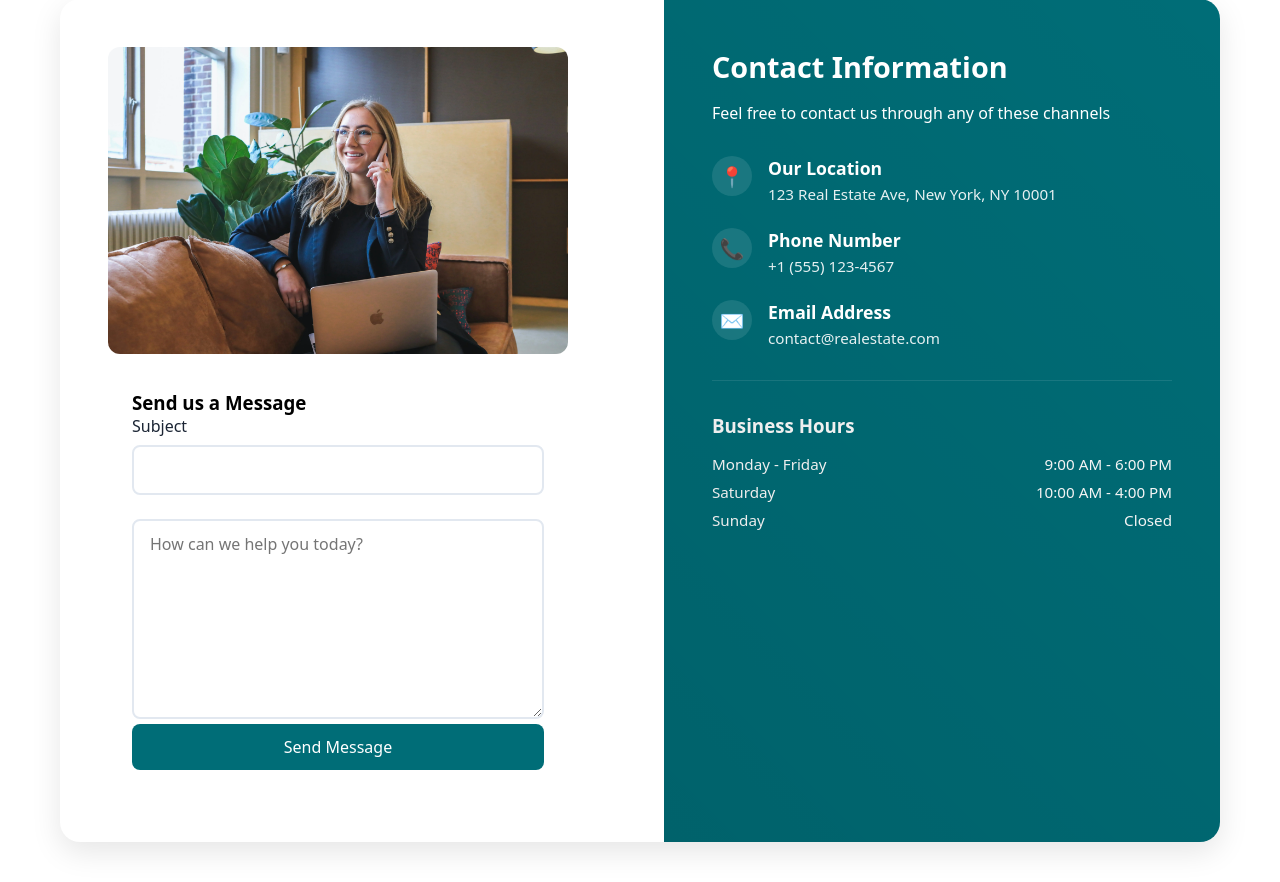
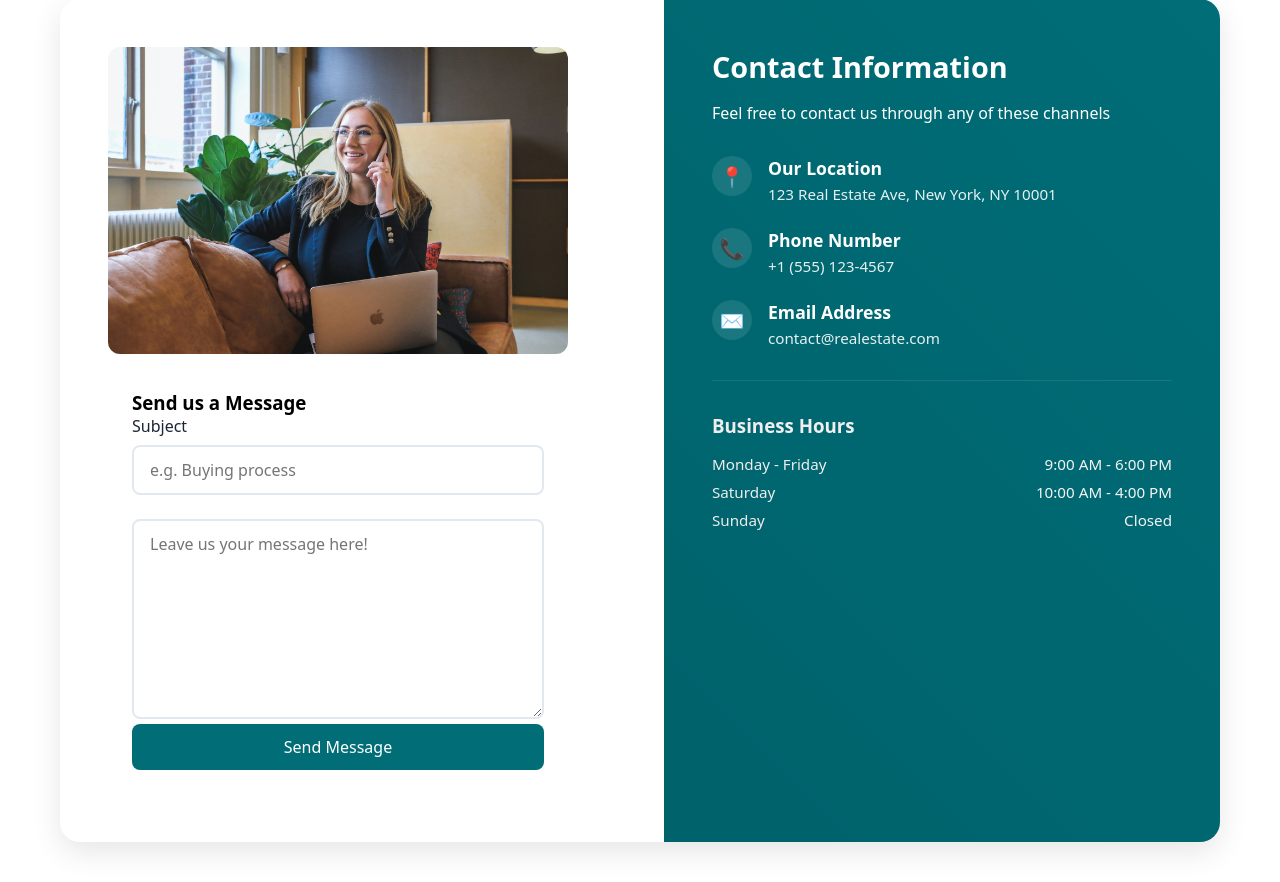
Before and after one commit to codinSamueldev/real-state-site, a Django app: page /contact/ in a window 1280 px wide. Shown: the part 415-1297 px from the top of the page. Run offline with Django 5.2, Linux system fonts and the light colour scheme; the visitor is signed in with stand-in values (Sample User, id 1).

Commit message:
change placeholder text

```diff
--- a/real_state/templates/contact/contact.html
+++ b/real_state/templates/contact/contact.html
@@ -322,12 +322,12 @@
                         {% csrf_token %}
                         <div class="form-group">
                             <label for="subject">Subject</label>
-                            <input type="text" name="subject" id="subject" class="form-control" required>
+                            <input type="text" name="subject" id="subject" placeholder="e.g. Buying process" class="form-control" required>
                         </div>
                         <textarea
                             name="message"
                             class="form-control"
-                            placeholder="How can we help you today?"
+                            placeholder="Leave us your message here!"
                             required></textarea>
                         <button type="submit" class="submit-btn">Send Message</button>
                     </form>
```
